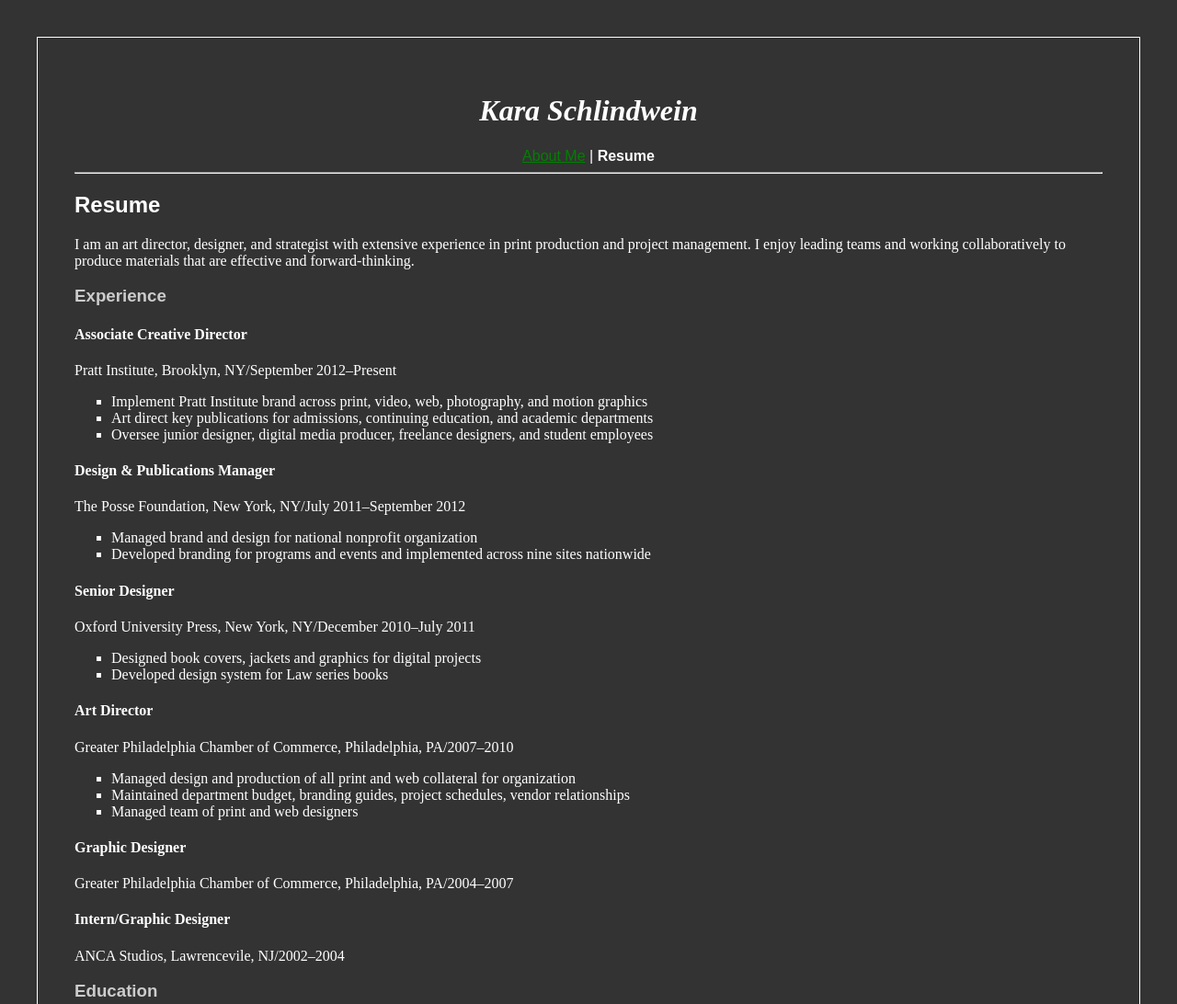
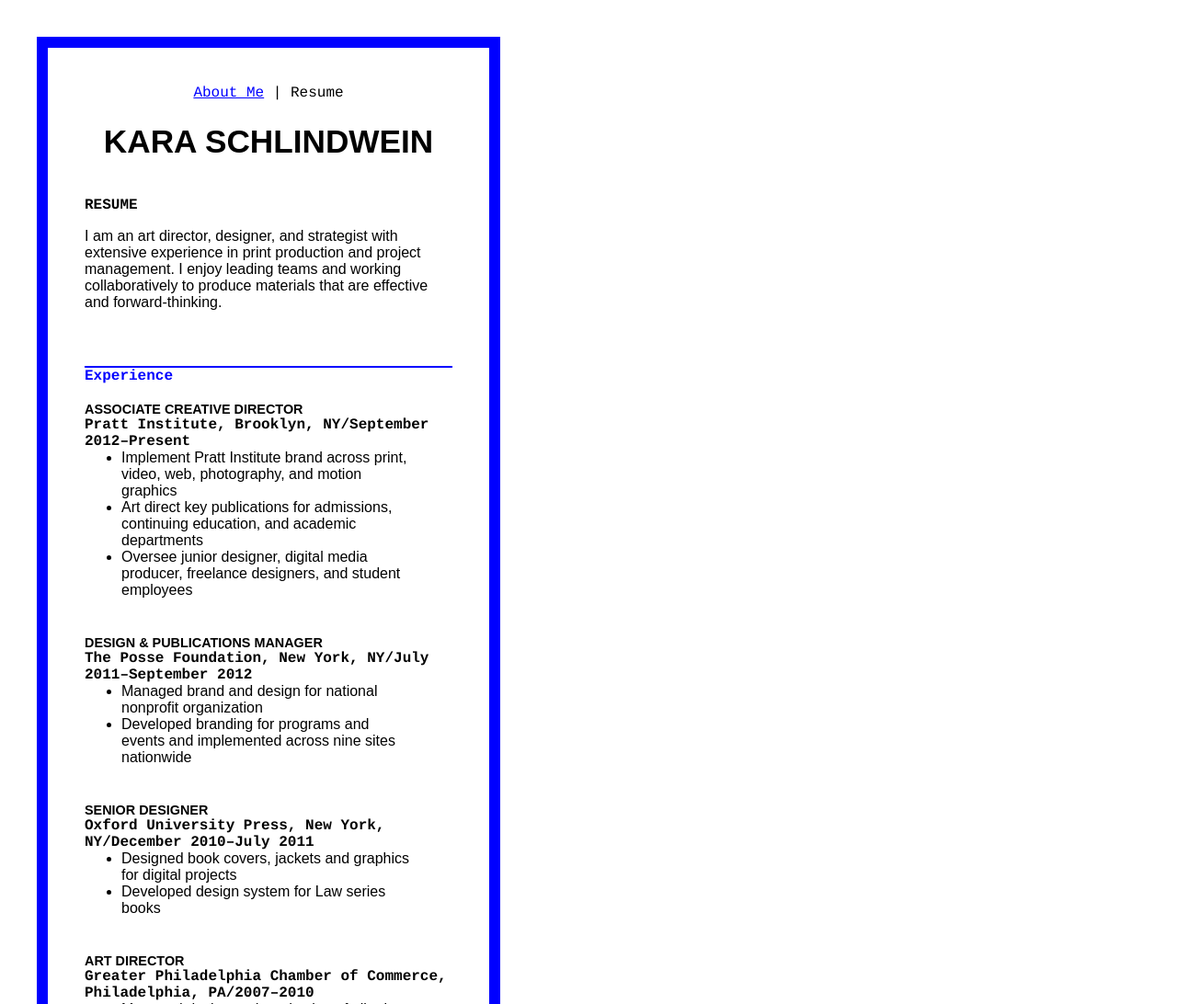
Before and after one commit to kschlind/my-resume, a plain HTML site: page resume.html in a window 1280 px wide. Shown: the top 1092 px of the page at 92% size. Drawn offline with Linux system fonts and the light colour scheme.

Commit message:
Styled text, tried reset css :/

```diff
--- a/css/main.css
+++ b/css/main.css
@@ -1,44 +1,80 @@
 body {
-	background-color: #333;
-	color: white;
-	border: 1px solid white;
+	background-color: #fff;
+	color: black;
+	border: 12px solid blue;
 	margin: 40px;
 	padding: 40px;
+	font-family: sans-serif;
+	width: 400px;
+	float: center;
 }
 
 h1 {
-	font-style: italic;
+	font-style: bold;
 	text-align: center;
+	text-transform: uppercase;
+	font-size: 220%;
+	padding: 0px;
+	margin-bottom: 40px;
 }
 
 nav {
 	text-align: center;
 	font-family: sans-serif;
+	font-style: bold;
+	font-size: 100%;
+	font-family: courier;
 }
 
 a {
-	color: green;
+	color: blue;
+	font-style: bold;
+	font-size: 100%;
 }
 
 h2 {
-	font-family: sans-serif;
+	font-family: courier;
+	font-size: 100%;
+	text-transform: uppercase;
 }
 
 h3 {
-	font-family: sans-serif;
-	color: #ccc;
-	text-transform: capitalize;
+	font-family: courier;
+	color: blue;
+	font-size: 100%;
+	border-top: 2px solid blue;
+	margin-top: 60px;
+}
+
+h4 {
+	text-transform: uppercase;
+	font-style: bold;
+	font-size: 90%;
+	margin-bottom: 0px;
+}
+
+h5 {
+	font-family: courier;
+	font-size: 100%;
+	margin-top: 0px;
+	margin-bottom: 0px;
+	font-style: normal;
 }
 
 p {
-
+	font-size: 100%;
 }
 
 ul {
-	list-style: square;
+	list-style: disc;
+	padding: 0px 40px 0px;
+	margin-top: 0px;
+	margin-bottom: 40px;
 }
 
 footer {
 	text-align: center;
-	font-family: sans-serif;
+	font-style: bold;
+	font-size: 100%;
+	font-family: courier;
 }
--- /dev/null
+++ b/css/reset.css
@@ -0,0 +1,48 @@
+/* http://meyerweb.com/eric/tools/css/reset/
+   v2.0 | 20110126
+   License: none (public domain)
+*/
+
+html, body, div, span, applet, object, iframe,
+h1, h2, h3, h4, h5, h6, p, blockquote, pre,
+a, abbr, acronym, address, big, cite, code,
+del, dfn, em, img, ins, kbd, q, s, samp,
+small, strike, strong, sub, sup, tt, var,
+b, u, i, center,
+dl, dt, dd, ol, ul, li,
+fieldset, form, label, legend,
+table, caption, tbody, tfoot, thead, tr, th, td,
+article, aside, canvas, details, embed,
+figure, figcaption, footer, header, hgroup,
+menu, nav, output, ruby, section, summary,
+time, mark, audio, video {
+	margin: 0;
+	padding: 0;
+	border: 0;
+	font-size: 100%;
+	font: inherit;
+	vertical-align: baseline;
+}
+/* HTML5 display-role reset for older browsers */
+article, aside, details, figcaption, figure,
+footer, header, hgroup, menu, nav, section {
+	display: block;
+}
+body {
+	line-height: 1;
+}
+ol, ul {
+	list-style: none;
+}
+blockquote, q {
+	quotes: none;
+}
+blockquote:before, blockquote:after,
+q:before, q:after {
+	content: '';
+	content: none;
+}
+table {
+	border-collapse: collapse;
+	border-spacing: 0;
+}
--- a/resume.html
+++ b/resume.html
@@ -2,19 +2,19 @@
 <html>
 	<head>
 		<title>Kara Schlindwein</title>
+		<!--<link rel="stylesheet" href="css/reset.css">-->
 		<link rel="stylesheet" href="css/main.css">
 		<meta charset="UTF-8">
 		<meta name="keywords" content="Design, Creative, InDesign, Communications">
 	</head>
 
 	<body>
-		<h1>Kara Schlindwein</h1>
 
 		<nav>
-			<a href="index.html">About Me</a> | <strong>Resume</strong>
+			<a href="index.html">About Me</a> | Resume
 		</nav>
 
-		<hr />
+		<h1>Kara Schlindwein</h1>
 
 		<h2>Resume</h2>
 
@@ -23,7 +23,7 @@
 		<h3>Experience</h3>
 
 		<h4>Associate Creative Director</h4>
-		<p>Pratt Institute, Brooklyn, NY/September 2012–Present</p>
+		<h5>Pratt Institute, Brooklyn, NY/September 2012–Present</h5>
 		<ul>
 			<li>Implement Pratt Institute brand across print, video, web, photography, and motion graphics</li>
 			<li>Art direct key publications for admissions, continuing education, and academic departments</li>
@@ -31,21 +31,21 @@
 		</ul>
 
 		<h4>Design &amp; Publications Manager</h4>
-		<p>The Posse Foundation, New York, NY/July 2011–September 2012</p>
+		<h5>The Posse Foundation, New York, NY/July 2011–September 2012</h5>
 		<ul>
 			<li>Managed brand and design for national nonprofit organization</li>
 			<li>Developed branding for programs and events and implemented across nine sites nationwide</li>
 		</ul>
 
 		<h4>Senior Designer</h4>
-		<p>Oxford University Press, New York, NY/December 2010–July 2011</p>
+		<h5>Oxford University Press, New York, NY/December 2010–July 2011</h5>
 		<ul>
 			<li>Designed book covers, jackets and graphics for digital projects</li>
 			<li>Developed design system for Law series books</li>
 		</ul>
 
 		<h4>Art Director</h4>
-		<p>Greater Philadelphia Chamber of Commerce, Philadelphia, PA/2007–2010</p>
+		<h5>Greater Philadelphia Chamber of Commerce, Philadelphia, PA/2007–2010</h5>
 		<ul>
 			<li>Managed design and production of all print and web collateral for organization</li>
 			<li>Maintained department budget, branding guides, project schedules, vendor relationships</li>
@@ -53,21 +53,21 @@
 		</ul>
 
 		<h4>Graphic Designer</h4>
-		<p>Greater Philadelphia Chamber of Commerce, Philadelphia, PA/2004–2007</p>
+		<h5>Greater Philadelphia Chamber of Commerce, Philadelphia, PA/2004–2007</h5>
 
 		<h4>Intern/Graphic Designer</h4>
-		<p>ANCA Studios, Lawrencevile, NJ/2002–2004</p>
+		<h5>ANCA Studios, Lawrencevile, NJ/2002–2004</h5>
 
 
 		<h3>Education</h3>
 
 		<h4>Pratt Institute</h4>
-		<p>Brooklyn, New York/May 2015</p>
-		<p>Master of Professional Studies, Design Management</p>
+		<h5>Brooklyn, New York/May 2015</h5>
+		<h5>Master of Professional Studies, Design Management</h5>
 
 		<h4>The College of New Jersey</h4>
-		<p>Ewing, New Jersey/May 2003</p>
-		<p>Bachelor of Fine Arts, Graphic Design</p>
+		<h5>Ewing, New Jersey/May 2003</h5>
+		<h5>Bachelor of Fine Arts, Graphic Design</h5>
 
 
 		<h3>Skills</h3>
@@ -89,8 +89,6 @@
 			<li>Philadelphia PRSA Award, brochure, 2008</li>
 		</ul>
 
-		<hr />
-
 		<footer>
 			<a href="http://karaschlindwein.com/">Online Portfolio</a> | <a href="https://www.linkedin.com/pub/kara-schlindwein/23/118/766">LinkedIn</a>
 		</footer>
```
Also changed, not shown: index.html (+5 -8 lines), images/Betty-White.jpg (deleted).
